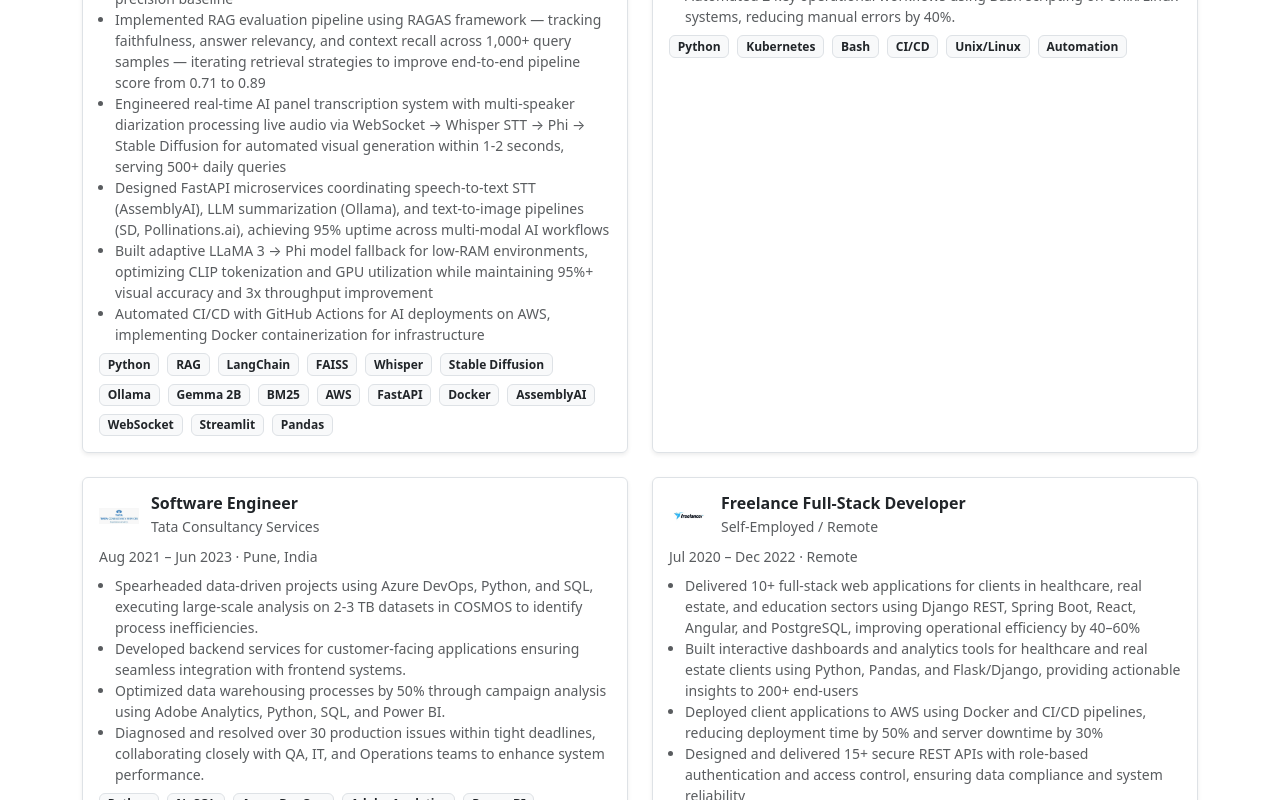
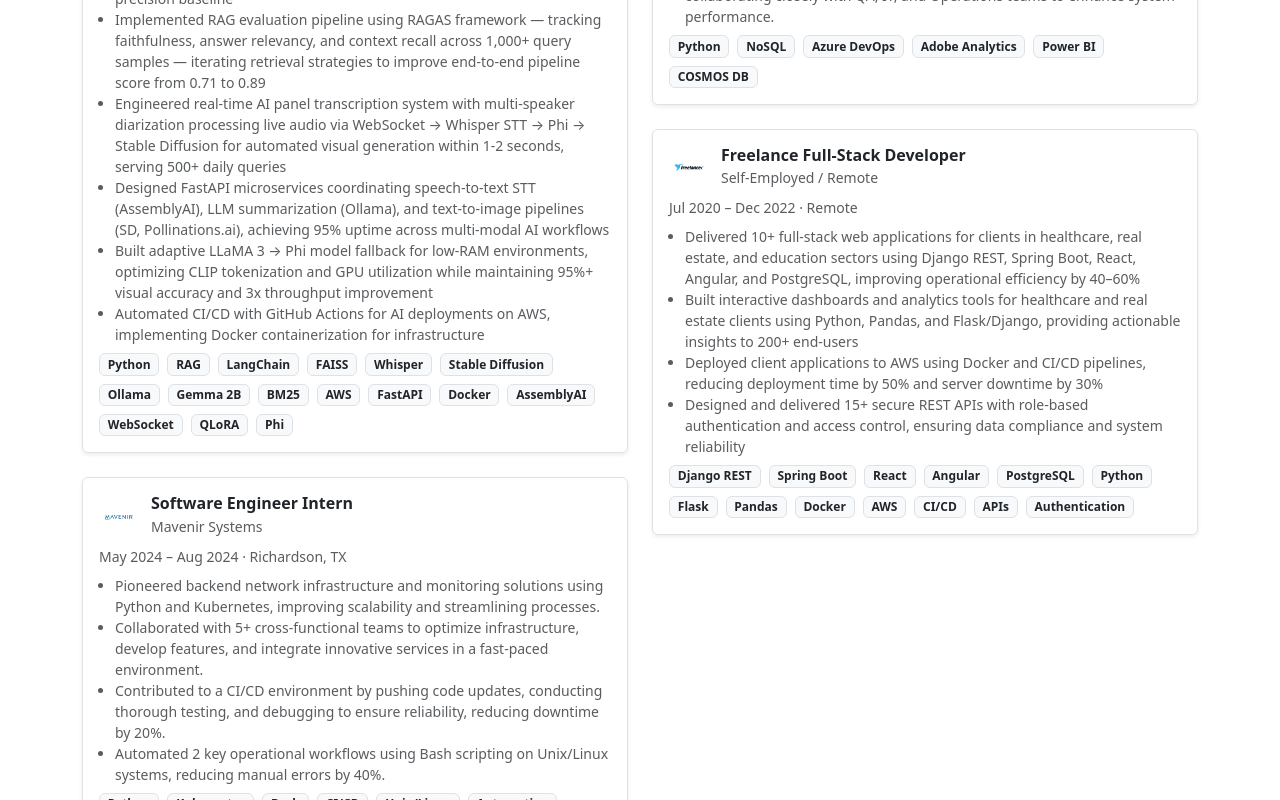
Before and after one commit to varadnair30/my_portfolio, a React (Create React App) app: page / in a window 1280 px wide. Shown: the part 4680-5480 px from the top of the page. Built offline with nearby package versions, Linux system fonts and the light colour scheme; no server answers.

Commit message:
Knowledge base fix

```diff
--- a/src/components/ExperienceSection.jsx
+++ b/src/components/ExperienceSection.jsx
@@ -6,10 +6,10 @@
     <section className="py-5 bg-white" id="experience">
       <div className="container">
         <h2 className="text-center fw-bold mb-4">Experience</h2>
-        <div className="row g-4">
+        <div className="experience-grid">
           {experiences.map((exp, i) => (
-            <div key={i} className="col-md-6">
-              <div className="border rounded p-3 h-100 shadow-sm experience-card">
+            <div key={i} className="experience-card-wrap">
+              <div className="border rounded p-3 shadow-sm experience-card">
                 <div className="d-flex align-items-center mb-2">
                   <img
                     src={process.env.PUBLIC_URL + exp.logo}
@@ -42,6 +42,19 @@
         </div>
 
         <style>{`
+          .experience-grid {
+            column-count: 1;
+            column-gap: 1.5rem;
+          }
+          @media (min-width: 768px) {
+            .experience-grid {
+              column-count: 2;
+            }
+          }
+          .experience-card-wrap {
+            break-inside: avoid;
+            margin-bottom: 1.5rem;
+          }
           .experience-card {
             transition: transform 0.3s ease, box-shadow 0.3s ease;
           }
--- a/src/portfolio/knowledgeBase.mjs
+++ b/src/portfolio/knowledgeBase.mjs
@@ -213,8 +213,8 @@
       "Docker",
       "AssemblyAI",
       "WebSocket",
-      "Streamlit",
-      "Pandas",
+      "QLoRA",
+      "Phi",
     ],
   },
   {
```
